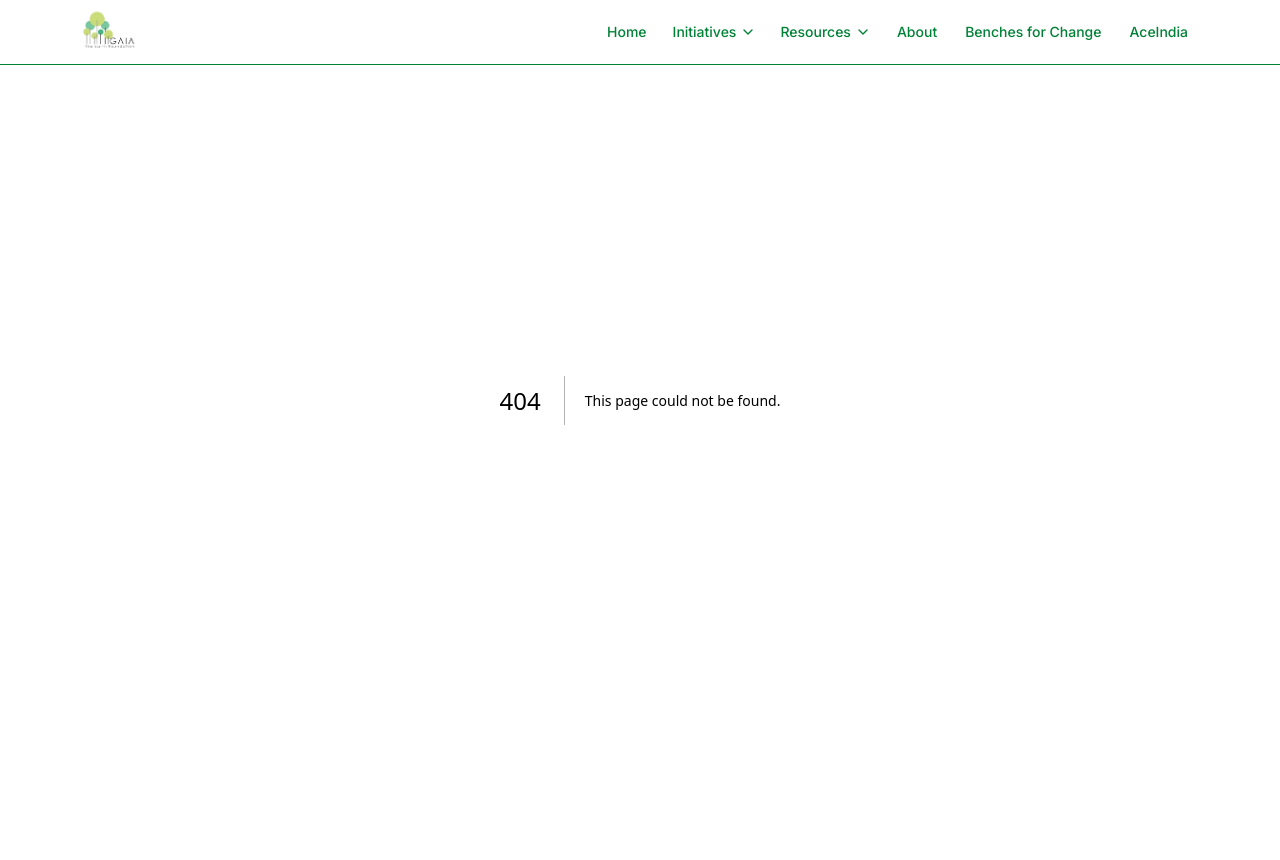
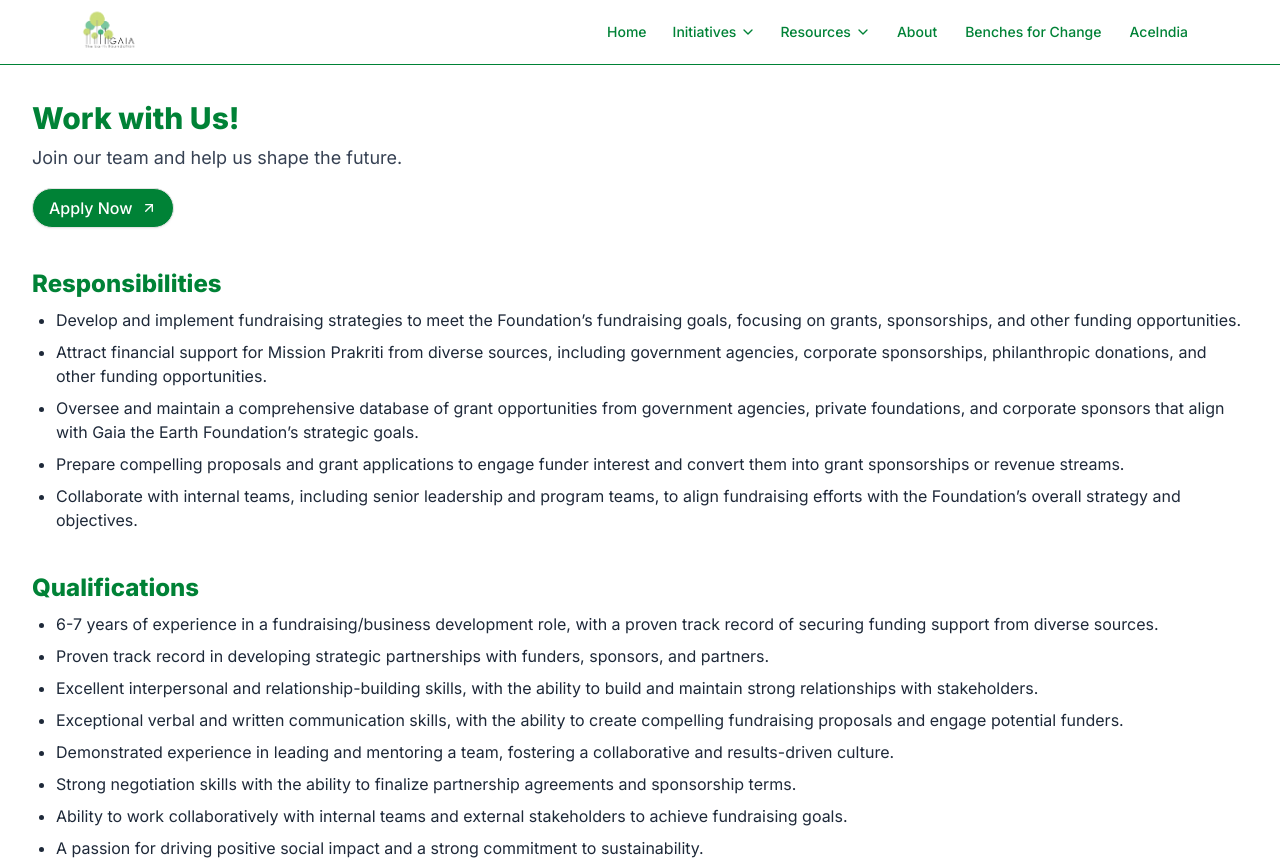
Before and after one commit to ChirayuSahu/gaia-website, a Next.js app: page /work-with-us in a window 1280 px wide. Before the commit this address had no page. Before the commit the page ends 800 px from the top, so only its background shows below. Built offline with nearby package versions, Linux system fonts and the light colour scheme.

Commit message:
feat: add Work with Us page with responsibilities and qualifications sections

```diff
--- /dev/null
+++ b/src/app/work-with-us/page.tsx
@@ -0,0 +1,70 @@
+import React from 'react'
+import { Button } from '@/components/ui/button';
+import { ArrowRight } from 'lucide-react';
+import Link from 'next/link';
+import { Metadata } from 'next';
+
+const responsibilities = [
+    "Develop and implement fundraising strategies to meet the Foundation’s fundraising goals, focusing on grants, sponsorships, and other funding opportunities.",
+    "Attract financial support for Mission Prakriti from diverse sources, including government agencies, corporate sponsorships, philanthropic donations, and other funding opportunities.",
+    "Oversee and maintain a comprehensive database of grant opportunities from government agencies, private foundations, and corporate sponsors that align with Gaia the Earth Foundation’s strategic goals.",
+    "Prepare compelling proposals and grant applications to engage funder interest and convert them into grant sponsorships or revenue streams.",
+    "Collaborate with internal teams, including senior leadership and program teams, to align fundraising efforts with the Foundation’s overall strategy and objectives."
+];
+
+const qualifications = [
+    "6-7 years of experience in a fundraising/business development role, with a proven track record of securing funding support from diverse sources.",
+    "Proven track record in developing strategic partnerships with funders, sponsors, and partners.",
+    "Excellent interpersonal and relationship-building skills, with the ability to build and maintain strong relationships with stakeholders.",
+    "Exceptional verbal and written communication skills, with the ability to create compelling fundraising proposals and engage potential funders.",
+    "Demonstrated experience in leading and mentoring a team, fostering a collaborative and results-driven culture.",
+    "Strong negotiation skills with the ability to finalize partnership agreements and sponsorship terms.",
+    "Ability to work collaboratively with internal teams and external stakeholders to achieve fundraising goals.",
+    "A passion for driving positive social impact and a strong commitment to sustainability."
+];
+
+export const metadata: Metadata = {
+    title: "Work with Us - Gaia The Earth Foundation",
+    description: "Join our team and help us shape the future.",
+};
+
+const page = () => {
+    return (
+        <div className='h-auto bg-white pt-25'>
+            <div className='lg:max-w-5xl xl:max-w-7xl mx-auto px-6 sm:px-6 lg:px-8 space-y-10'>
+                <div className='space-y-2'>
+                    <h2 className='text-3xl font-extrabold text-green-700'>Work with Us!</h2>
+                    <p className='text-lg text-gray-700 mb-4'>Join our team and help us shape the future.</p>
+                <Link href={"https://docs.google.com/forms/d/e/1FAIpQLSfxWgwHP7BZ6W91SSNWATRs32FTahfPr6oPC3wJuSR0BFLUhA/viewform"} target='_blank'>
+                    <Button
+                        variant="outline"
+                        size="lg"
+                        className="w-full sm:w-auto text-md active:scale-97 hover:scale-102 transition-all duration-300 bg-green-700 hover:bg-green-600 hover:text-white text-white flex items-center rounded-full"
+                    >
+                        Apply Now
+                        <ArrowRight className="-rotate-45" />
+                    </Button>
+                </Link>
+                </div>
+                <div className='space-y-2'>
+                    <h2 className='text-2xl font-extrabold text-green-700'>Responsibilities</h2>
+                    <ul className="list-disc pl-6 space-y-2">
+                        {responsibilities.map((item, index) => (
+                            <li key={index} className="text-gray-800">{item}</li>
+                        ))}
+                    </ul>
+                </div>
+                <div className='space-y-2'>
+                    <h2 className='text-2xl font-extrabold text-green-700'>Qualifications</h2>
+                    <ul className="list-disc pl-6 space-y-2">
+                        {qualifications.map((item, index) => (
+                            <li key={index} className="text-gray-800">{item}</li>
+                        ))}
+                    </ul>
+                </div>
+            </div>
+        </div>
+    )
+}
+
+export default page
```
